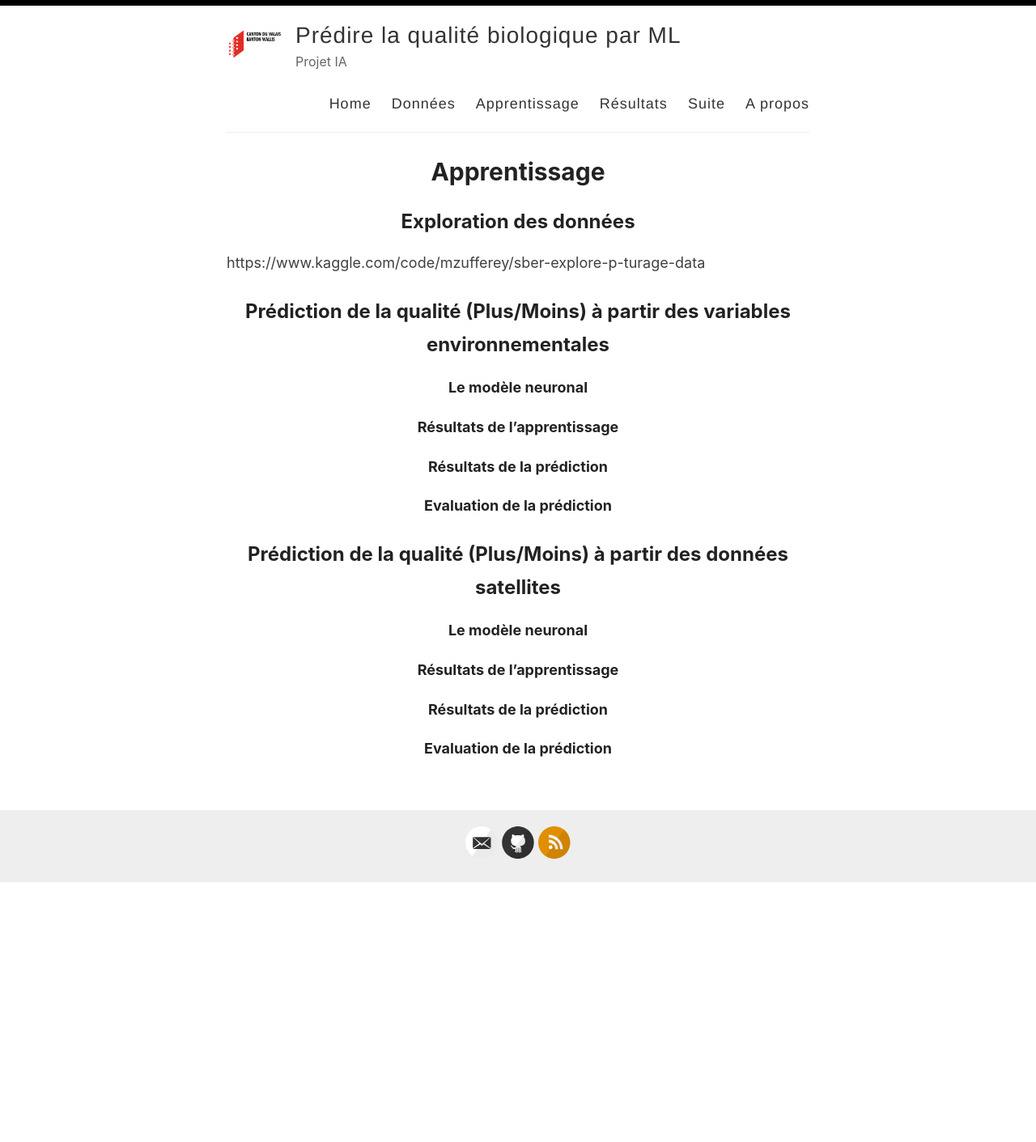
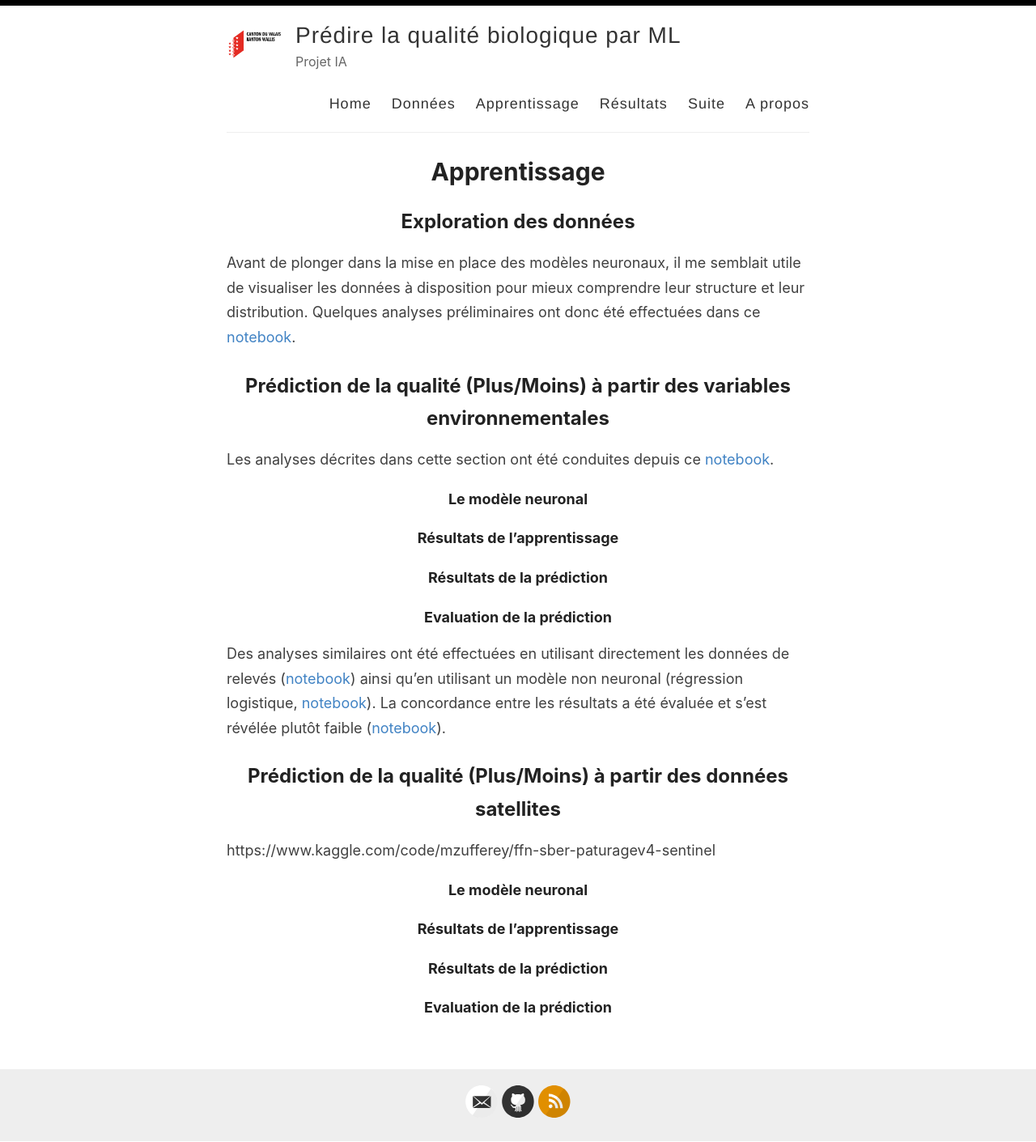
Before and after one commit to sca-opdir/sber-biodiversite-ml-prediction, a Jekyll site: the page built from _pages/apprentissage.md, in a window 1280 px wide. Shown: the whole page at 81% size. Built offline with Jekyll 4.4.1, drawn with Linux system fonts in a browser that asks for light colours; before the commit the page ends 1090 px from its top, so only the background shows below that.

Commit message:
Update apprentissage.md

```diff
--- a/_pages/apprentissage.md
+++ b/_pages/apprentissage.md
@@ -6,10 +6,12 @@ title: Apprentissage
 
 ## Exploration des données
 
-https://www.kaggle.com/code/mzufferey/sber-explore-p-turage-data
+Avant de plonger dans la mise en place des modèles neuronaux, il me semblait utile de visualiser les données à disposition pour mieux comprendre leur structure et leur distribution. Quelques analyses préliminaires ont donc été effectuées dans ce [notebook](https://www.kaggle.com/code/mzufferey/sber-explore-p-turage-data).
 
 
 ## Prédiction de la qualité (Plus/Moins) à partir des variables environnementales
+
+Les analyses décrites dans cette section ont été conduites depuis ce [notebook](https://www.kaggle.com/code/mzufferey/sber-data-vm-p-turage-corrv4).
 
 #### Le modèle neuronal
 
@@ -20,9 +22,12 @@ https://www.kaggle.com/code/mzufferey/sber-explore-p-turage-data
 
 #### Evaluation de la prédiction
 
+Des analyses similaires ont été effectuées en utilisant directement les données de relevés ([notebook](https://www.kaggle.com/code/mzufferey/sber-nn-relev-s-p-t)) ainsi qu'en utilisant un modèle non neuronal (régression logistique, [notebook](https://www.kaggle.com/code/mzufferey/sber-data-logreg-p-turage)). La concordance entre les résultats a été évaluée et s'est révélée plutôt faible ([notebook](https://www.kaggle.com/code/mzufferey/cmp-p-turages-output)).
+
 
 ## Prédiction de la qualité (Plus/Moins) à partir des données satellites
 
+https://www.kaggle.com/code/mzufferey/ffn-sber-paturagev4-sentinel
 
 #### Le modèle neuronal
 
```
